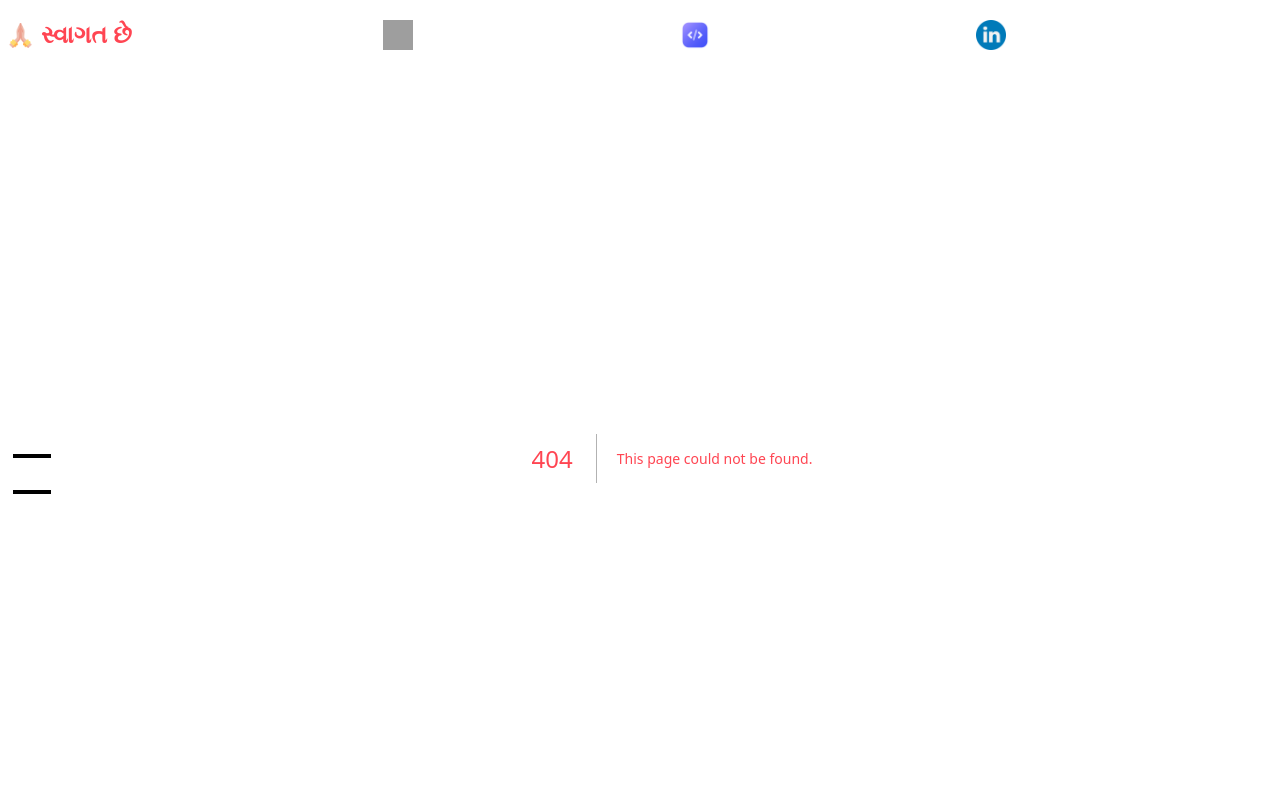
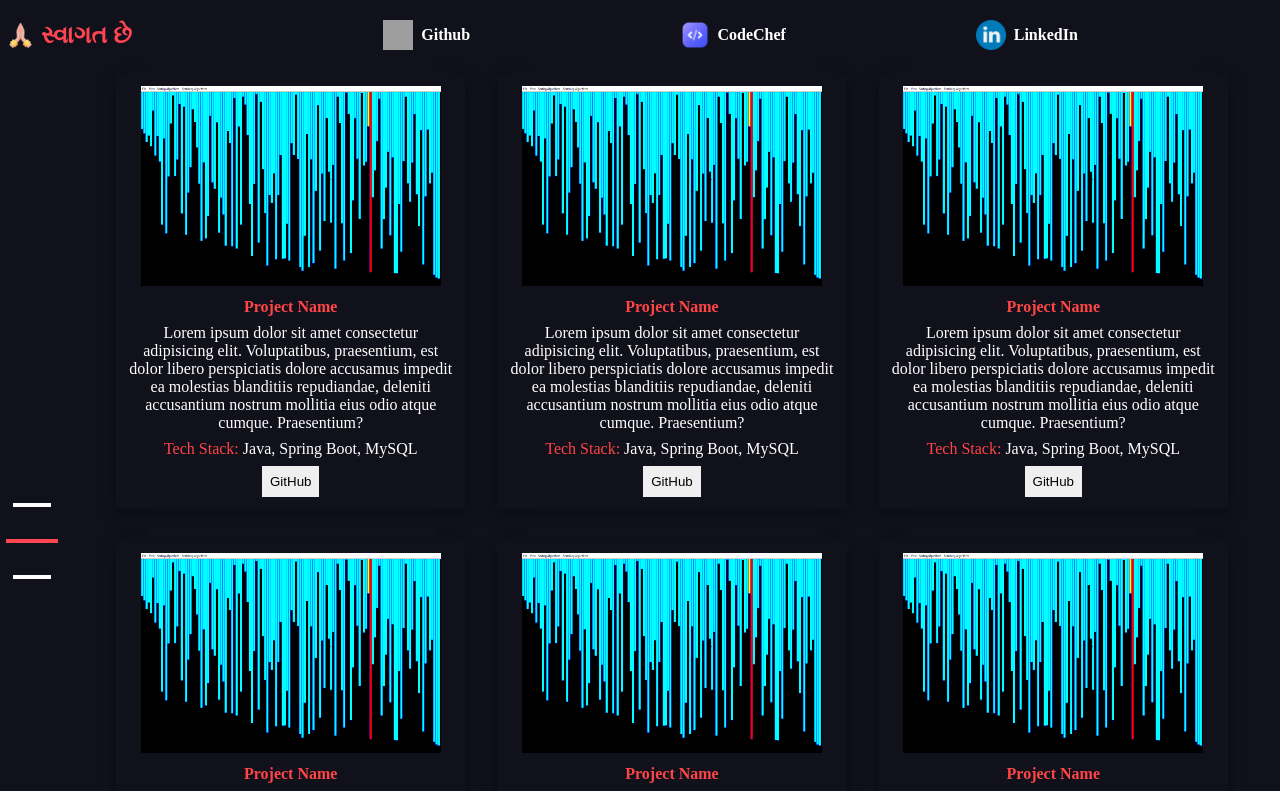
Before and after one commit to amanag0101/Portfolio, a Next.js app: page /projects in a window 1280 px wide. Before the commit this address had no page. Shown: the top 791 px of the page. Built offline with nearby package versions, Linux system fonts and the light colour scheme; grey boxes are pictures that could not be loaded.

Commit message:
created projects page and made minor layout and content changes

```diff
--- a/src/app/components/Header.tsx
+++ b/src/app/components/Header.tsx
@@ -4,6 +4,7 @@ import Image from "next/image";
 import styles from "./css/header.module.css";
 import { useEffect, useState } from "react";
 import Link from "next/link";
+import { useRouter } from "next/navigation";
 
 export default function Header() {
   const GREETINGS = [
@@ -31,6 +32,7 @@ export default function Header() {
   const [welcomeMessage, setWelcomeMessage] = useState<string>(GREETINGS[0]);
   const [toggleMenu, setToggleMenu] = useState<boolean>(false);
   const [menuStyle, setMenuStyle] = useState<string>("none");
+  const router = useRouter();
 
   const updateWelcomeMessage = async () => {
     for (let i = 0; i < GREETINGS.length; i++)
@@ -48,7 +50,10 @@ export default function Header() {
   return (
     <div className={styles.header}>
       <div className={styles.container}>
-        <div className={styles.textIcon}>
+        <div
+          className={styles.textIcon}
+          onClick={() => router.push("/")}
+        >
           <Image
             className={styles["col-1"]}
             src="/icons/namaste.png"
@@ -63,9 +68,9 @@ export default function Header() {
           <div className={styles.container}>
             <div className={`${styles.textIcon} ${styles.hamburgerMenu}`}>
               <Image
-              style={{
-                filter: "invert(100%)"
-              }}
+                style={{
+                  filter: "invert(100%)",
+                }}
                 onClick={() => setToggleMenu(true)}
                 src="/icons/menu-bar.png"
                 height={30}
@@ -145,9 +150,15 @@ export default function Header() {
           X
         </h3>
         <h2>Menu</h2>
-        <Link onClick={() => setToggleMenu(false)} href="/">Home</Link>
-        {/* <Link onClick={() => setToggleMenu(false)} href="/projects">Projects</Link>  */}
-        <Link onClick={() => setToggleMenu(false)} href="/techstack">Tech Stack</Link>
+        <Link onClick={() => setToggleMenu(false)} href="/">
+          Home
+        </Link>
+        <Link onClick={() => setToggleMenu(false)} href="/projects">
+          Projects
+        </Link>
+        <Link onClick={() => setToggleMenu(false)} href="/techstack">
+          Tech Stack
+        </Link>
       </div>
     </div>
   );
--- a/src/app/components/Navbar.tsx
+++ b/src/app/components/Navbar.tsx
@@ -18,10 +18,10 @@ export default function Navbar() {
   return (
     <div className={styles.navbar}>
       <p className={styles[isActive("/")]} onClick={() => handleClick("/")}></p>
-      {/* <p
-          className={styles[isActive("/projects")]}
-          onClick={() => handleClick("/projects")}
-        ></p> */}
+      <p
+        className={styles[isActive("/projects")]}
+        onClick={() => handleClick("/projects")}
+      ></p>
       <p
         className={styles[isActive("/techstack")]}
         onClick={() => handleClick("/techstack")}
--- /dev/null
+++ b/src/app/components/Project.tsx
@@ -0,0 +1,75 @@
+import ProjectCard, { ProjectCardProps } from "./ProjectCard";
+import styles from "./css/project.module.css";
+
+const data: ProjectCardProps[] = [
+  {
+    imageSrc: "/images/algo_viz.png",
+    heading: "Project Name",
+    description:
+      "Lorem ipsum dolor sit amet consectetur adipisicing elit. Voluptatibus, praesentium, est dolor libero perspiciatis dolore accusamus impedit ea molestias blanditiis repudiandae, deleniti accusantium nostrum mollitia eius odio atque cumque. Praesentium?",
+    stack: "Java, Spring Boot, MySQL",
+    gitHubLink: "https://github.com/amanag0101/AlgorithmVisualizer",
+  },
+  {
+    imageSrc: "/images/algo_viz.png",
+    heading: "Project Name",
+    description:
+      "Lorem ipsum dolor sit amet consectetur adipisicing elit. Voluptatibus, praesentium, est dolor libero perspiciatis dolore accusamus impedit ea molestias blanditiis repudiandae, deleniti accusantium nostrum mollitia eius odio atque cumque. Praesentium?",
+    stack: "Java, Spring Boot, MySQL",
+    gitHubLink: "https://github.com/amanag0101/AlgorithmVisualizer",
+  },
+  {
+    imageSrc: "/images/algo_viz.png",
+    heading: "Project Name",
+    description:
+      "Lorem ipsum dolor sit amet consectetur adipisicing elit. Voluptatibus, praesentium, est dolor libero perspiciatis dolore accusamus impedit ea molestias blanditiis repudiandae, deleniti accusantium nostrum mollitia eius odio atque cumque. Praesentium?",
+    stack: "Java, Spring Boot, MySQL",
+    gitHubLink: "https://github.com/amanag0101/AlgorithmVisualizer",
+  },
+  {
+    imageSrc: "/images/algo_viz.png",
+    heading: "Project Name",
+    description:
+      "Lorem ipsum dolor sit amet consectetur adipisicing elit. Voluptatibus, praesentium, est dolor libero perspiciatis dolore accusamus impedit ea molestias blanditiis repudiandae, deleniti accusantium nostrum mollitia eius odio atque cumque. Praesentium?",
+    stack: "Java, Spring Boot, MySQL",
+    gitHubLink: "https://github.com/amanag0101/AlgorithmVisualizer",
+  },
+  {
+    imageSrc: "/images/algo_viz.png",
+    heading: "Project Name",
+    description:
+      "Lorem ipsum dolor sit amet consectetur adipisicing elit. Voluptatibus, praesentium, est dolor libero perspiciatis dolore accusamus impedit ea molestias blanditiis repudiandae, deleniti accusantium nostrum mollitia eius odio atque cumque. Praesentium?",
+    stack: "Java, Spring Boot, MySQL",
+    gitHubLink: "https://github.com/amanag0101/AlgorithmVisualizer",
+  },
+  {
+    imageSrc: "/images/algo_viz.png",
+    heading: "Project Name",
+    description:
+      "Lorem ipsum dolor sit amet consectetur adipisicing elit. Voluptatibus, praesentium, est dolor libero perspiciatis dolore accusamus impedit ea molestias blanditiis repudiandae, deleniti accusantium nostrum mollitia eius odio atque cumque. Praesentium?",
+    stack: "Java, Spring Boot, MySQL",
+    gitHubLink: "https://github.com/amanag0101/AlgorithmVisualizer",
+  },
+];
+
+export default function Project() {
+  return (
+    <div className={styles.project}>
+      <div className={styles.container}>
+        {data.map((item) => {
+          return (
+            <div className={styles.card}>
+              <ProjectCard
+                imageSrc={item.imageSrc}
+                heading={item.heading}
+                description={item.description}
+                stack={item.stack}
+                gitHubLink={item.gitHubLink}
+              ></ProjectCard>
+            </div>
+          );
+        })}
+      </div>
+    </div>
+  );
+}
--- /dev/null
+++ b/src/app/components/ProjectCard.tsx
@@ -0,0 +1,31 @@
+"use client"
+
+import Image from "next/image";
+import styles from "./css/projectcard.module.css";
+
+export interface ProjectCardProps {
+  imageSrc: string;
+  heading: string;
+  description: string;
+  stack: string;
+  gitHubLink: string;
+}
+
+export default function ProjectCard(props: ProjectCardProps) {
+  return (
+    <div className={styles.card}>
+      <Image src={props.imageSrc} height={200} width={300} alt="img" />
+      <p className={styles.heading}>
+        <b>{props.heading}</b>
+      </p>
+      <p className={styles.description}>{props.description}</p>
+      <p className={styles.stack}>
+        <span className={styles.tech_stack}>Tech Stack:</span>{" "}
+        <span>{props.stack}</span>
+      </p>
+      <button onClick={() => window.open(props.gitHubLink, "_blank")}>
+        GitHub
+      </button>
+    </div>
+  );
+}
--- /dev/null
+++ b/src/app/components/css/project.module.css
@@ -0,0 +1,18 @@
+.project .container {
+    display: flex;
+    flex-wrap: wrap;
+    align-items: center;
+    justify-content: center;
+}
+
+.project .container .card {
+    flex-basis: calc(33.33% - 40px);
+    /* flex-basis: 30%; */
+    margin: 8px;
+}
+
+@media (max-width: 720px) {
+    .project .container .card {
+        flex-basis: 100%;
+    }
+}
--- /dev/null
+++ b/src/app/components/css/projectcard.module.css
@@ -0,0 +1,34 @@
+.card {
+    box-shadow: 0 4px 8px 0 rgba(0, 0, 0, 0.2), 0 6px 20px 0 rgba(0, 0, 0, 0.19);
+    transition: all 0.7s ease-in-out;
+    text-align: center;
+    padding: 12px;
+    margin: 8px;
+}
+
+.card:hover {
+    scale: 1.1;
+}
+
+.card .heading,
+.card .description,
+.card .stack,
+.card button {
+    margin-top: 8px;
+}
+
+.card .heading,
+.card .tech_stack {
+    color: #ff4546;
+}
+
+.card button {
+    border: none;
+    padding: 8px;
+}
+
+.card button:hover {
+    background-color: #ff4546;
+    color: #fff;
+    cursor: pointer;
+}
--- /dev/null
+++ b/src/app/projects/page.tsx
@@ -0,0 +1,7 @@
+import Project from "../components/Project";
+
+export default function ProjectsPage() {
+    return (
+        <Project />
+    );
+}
```
Also changed, not shown: src/app/components/Home.tsx (+26 -10 lines), src/app/components/css/home.module.css (+10 -5 lines), public/images/algo_viz.png (added).
